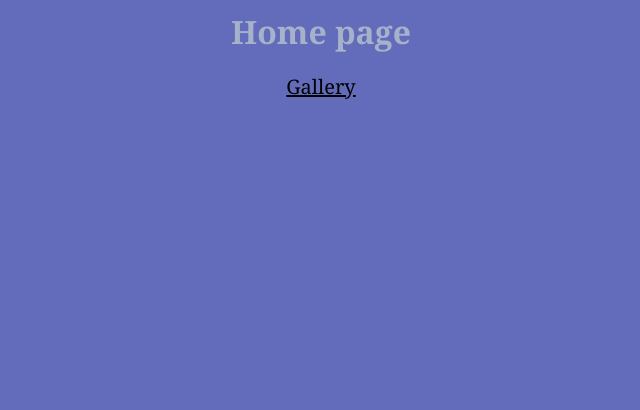
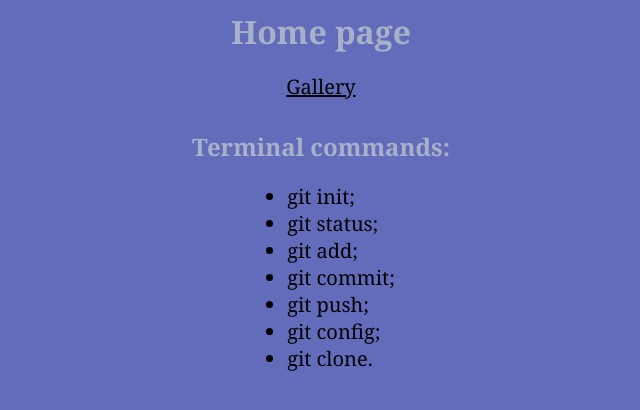
Before and after one commit to Kseniia0608/Project_2, a plain HTML site: page index.html in a window 1280 px wide. Shown: the whole page, without its empty margins (319-959 px from the left). Drawn offline with Linux system fonts and the light colour scheme.

Commit message:
Update index.html

```diff
--- a/index.html
+++ b/index.html
@@ -16,6 +16,19 @@
     <nav class="gallery">
         <a href="./pages/gallery.html">Gallery</a>
     </nav>
+<h2 class="h2 main_tittle"> Terminal commands:</h2>
+    <div class="git">
+        <ul class="li">
+            <li>git init;</li>
+            <li>git status;</li>
+            <li>git add;</li>
+            <li>git commit;</li>
+            <li>git push;</li>
+            <li>git config;</li>
+            <li>git clone.</li>
+        </ul>
+
+    </div>
 
 </body>
 
```
